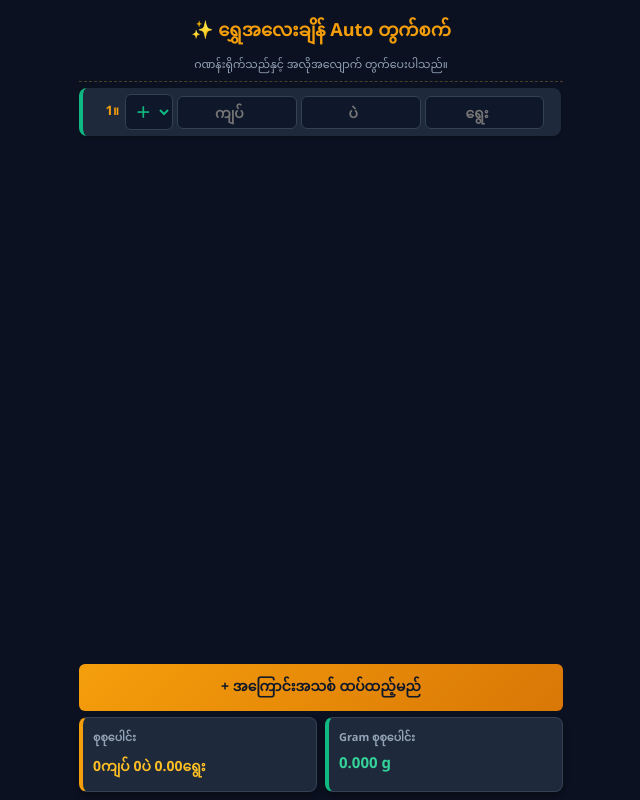
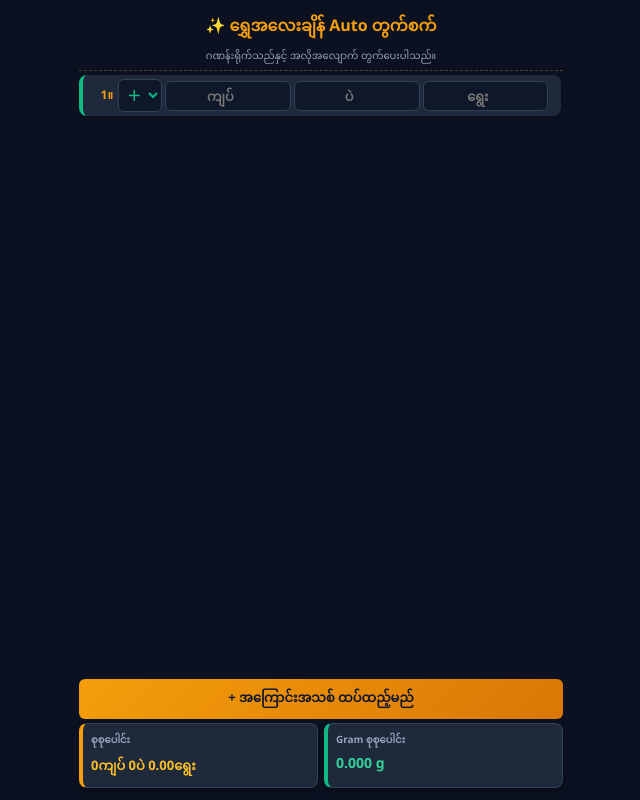
Before and after one commit to sinyint/Gold-, a plain HTML site: page index.html in a window 1280 px wide. Shown: the whole page, without its empty margins (319-959 px from the left). Drawn offline with Linux system fonts and the light colour scheme.

Commit message:
Refactor CSS styles and update HTML structure

```diff
--- a/index.html
+++ b/index.html
@@ -13,7 +13,6 @@
             padding: 0;
             background: #0b1120;
             color: #e2e8f0;
-            overflow: hidden;
         }
 
         .main-container {
@@ -27,28 +26,28 @@
 
         .header {
             text-align: center;
-            padding: 4px 0;
+            padding: 2px 0;
             border-bottom: 1px dashed rgba(212, 175, 55, 0.3);
-            margin-bottom: 6px;
+            margin-bottom: 4px;
             flex-shrink: 0;
         }
-        .header h2 { color: #f59e0b; margin: 0; font-size: 18px; }
-        .header p { color: #94a3b8; font-size: 11px; margin: 2px 0 0 0; }
+        .header h2 { color: #f59e0b; margin: 0; font-size: 16px; }
+        .header p { color: #94a3b8; font-size: 10px; margin: 1px 0 0 0; }
 
         .list-container {
             flex: 1;
             overflow-y: auto;
             padding-right: 2px;
-            margin-bottom: 6px;
+            margin-bottom: 4px;
         }
 
         .row-item {
             background: #1e293b;
-            padding: 6px 6px;
+            padding: 4px 4px;
             border-radius: 8px;
-            margin-bottom: 6px;
+            margin-bottom: 4px;
             display: flex;
-            gap: 4px;
+            gap: 3px;
             align-items: center;
             border-left: 4px solid #10b981;
             box-shadow: 0 2px 4px rgba(0,0,0,0.2);
@@ -62,8 +61,8 @@
         .row-number {
             font-weight: bold;
             color: #f59e0b;
-            min-width: 32px;
-            font-size: 13px;
+            min-width: 28px;
+            font-size: 12px;
             text-align: right;
             padding-right: 2px;
             flex-shrink: 0;
@@ -72,13 +71,13 @@
 
         input, select {
             width: 100%;
-            padding: 6px 1px;
+            padding: 5px 1px;
             border-radius: 6px;
             border: 1px solid #334155;
             background: #0f172a;
             color: #fff;
             text-align: center;
-            font-size: 14px;
+            font-size: 13px;
             font-weight: bold;
             outline: none;
             min-width: 0;
@@ -90,7 +89,7 @@
             font-weight: 900;
             cursor: pointer;
             color: #10b981;
-            font-size: 15px;
+            font-size: 14px;
             background-color: #0f172a;
             flex-shrink: 0;
         }
@@ -105,28 +104,29 @@
             flex-shrink: 0;
             background: #0b1120;
             padding-top: 2px;
+            padding-bottom: 4px;
         }
 
         .btn-add {
             width: 100%;
-            padding: 8px;
+            padding: 6px;
             border: none;
             border-radius: 6px;
             font-weight: bold;
             cursor: pointer;
-            font-size: 14px;
+            font-size: 13px;
             background: linear-gradient(135deg, #f59e0b, #d97706);
             color: #0f172a;
-            margin-bottom: 6px;
+            margin-bottom: 4px;
         }
 
         .btn-del {
             background: #334155;
             color: #ef4444;
             border: 1px solid #ef4444;
-            padding: 5px 6px;
+            padding: 4px 5px;
             border-radius: 6px;
-            font-size: 12px;
+            font-size: 11px;
             font-weight: bold;
             cursor: pointer;
             flex-shrink: 0;
@@ -134,13 +134,13 @@
 
         .results-container {
             display: flex;
-            gap: 8px;
+            gap: 6px;
         }
 
         .result-card {
             flex: 1;
             background: #1e293b;
-            padding: 8px 10px;
+            padding: 6px 8px;
             border-radius: 8px;
             border: 1px solid #334155;
             box-shadow: 0 4px 6px rgba(0,0,0,0.3);
@@ -151,22 +151,22 @@
 
         .result-label {
             color: #94a3b8;
-            font-size: 11px;
+            font-size: 10px;
             font-weight: 600;
-            margin-bottom: 2px;
+            margin-bottom: 1px;
             display: flex;
             justify-content: space-between;
         }
 
-        .result-val { font-size: 14px; color: #fbbf24; font-weight: bold; }
-        .gram-val { font-size: 15px; color: #34d399; font-weight: bold; }
+        .result-val { font-size: 13px; color: #fbbf24; font-weight: bold; }
+        .gram-val { font-size: 14px; color: #34d399; font-weight: bold; }
 
         .minus-badge {
             background: #ef4444;
             color: #fff;
-            font-size: 9px;
-            padding: 1px 4px;
-            border-radius: 10px;
+            font-size: 8px;
+            padding: 1px 3px;
+            border-radius: 8px;
             display: none;
         }
 
@@ -218,7 +218,7 @@
             div.className = 'row-item';
             div.id = `row-${rowCount}`;
 
-            const opHTML = `<select class="op" style="width: 48px;" onchange="updateRowStyle(${rowCount}); autoCalculate();">
+            const opHTML = `<select class="op" style="width: 44px;" onchange="updateRowStyle(${rowCount}); autoCalculate();">
                     <option value="+">＋</option>
                     <option value="-">－</option>
                    </select>`;
@@ -229,7 +229,7 @@
                 <input type="number" class="k" placeholder="ကျပ်" onkeydown="preventDecimal(event)" oninput="cleanInput(this); autoCalculate();">
                 <input type="number" class="p" placeholder="ပဲ" onkeydown="preventDecimal(event)" oninput="cleanInput(this); autoCalculate();">
                 <input type="number" class="y" placeholder="ရွေး" oninput="autoCalculate();">
-                ${rowCount > 1 ? `<button class="btn-del" onclick="removeRow(${rowCount})">✕</button>` : '<span style="width: 26px;"></span>'}
+                ${rowCount > 1 ? `<button class="btn-del" onclick="removeRow(${rowCount})">✕</button>` : '<span style="width: 22px;"></span>'}
             `;
 
             const listContainer = document.getElementById('itemList');
```
